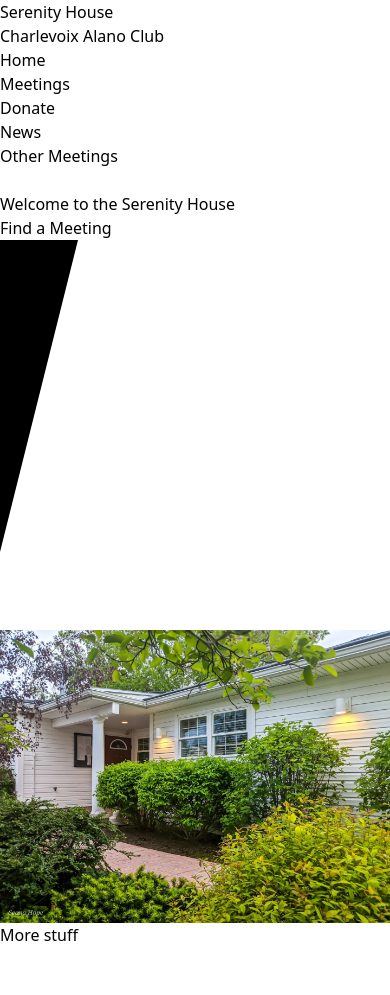
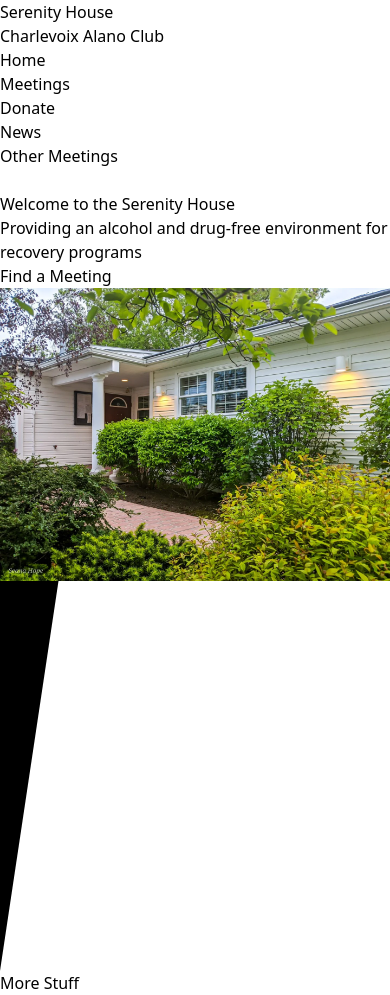
Before and after one commit to mikecebul/chx-alano-club, a Next.js app: page / in a window 390 px wide. Before the commit the page ends 947 px from the top, so only its background shows below. Built offline with nearby package versions, Linux system fonts and the light colour scheme.

Commit message:
style: mobile friendly Hero

```diff
--- a/app/hero1.tsx
+++ b/app/hero1.tsx
@@ -6,14 +6,16 @@ import alanoClub from "../public/Clubhouse1440.webp";
 export default function Hero1() {
   return (
     <>
-      <div className="flex flex-col xl:flex-row items-center relative">
-        <div className="flex flex-col self-center items-center xl:pl-56 space-y-16 w-1/2 mt-48 xl:mt-0">
-          <h3 className="dark:text-slate-200 text-3xl text-center">
+      <div className="flex flex-col xl:flex-row items-center w-full xl:mt-0 relative z-0">
+        <div className="flex flex-col self-center items-center xl:basis-1/2 xl:shrink-0 xl:pl-48 relative z-10 px-8">
+          <h3 className="dark:text-slate-200 text-3xl text-center pt-16">
             Welcome to the{" "}
             <span className="block text-6xl dark:text-slate-100 font-semibold">
               Serenity House
             </span>
           </h3>
+          <p className="text-center py-8">
+Providing an alcohol and drug-free environment for recovery programs</p>
           <Link
             href="/meetings"
             className="transition hover:scale-105 duration-75 px-6 py-2 dark:bg-pink-700 bg-pink-700 text-white rounded-2xl text-center w-48 font-semibold tracking-wide shadow-lg"
@@ -21,15 +23,15 @@ export default function Hero1() {
             Find a Meeting
           </Link>
         </div>
-        <div className="flex flex-1 max-w-2xl relative">
-          <svg viewBox="0 0 100 100" preserveAspectRatio="none" className="bg-none absolute inset-0 z-0">
-            <polygon points="0,0 0,80 20,0"  className="dark:fill-slate-800"/>
-          </svg>
+        <div className="pt-8 sm:pt-16 relative z-0 xl:flex w-full">
           <Image
             src={alanoClub}
             alt="Front door of the Charlevoix Alano Club"
-            className="rounded hidden xl:block object-cover"
+            className="object-cover"
           />
+          <svg viewBox="0 0 100 100" height="100%" className="bg-none hidden xl:block absolute">
+            <polygon points="0,0 0,100 15,0"  className="dark:fill-slate-800 fill-slate-100"/>
+          </svg>
         </div>
       </div>
     </>
--- a/app/navBar.tsx
+++ b/app/navBar.tsx
@@ -27,14 +27,14 @@ const links = [
 
 export default function NavBar() {
   return (
-    <header className="">
+    <header className="relative z-10">
       <nav className="flex py-3 px-16 shadow-lg rounded-b-lg dark:bg-slate-900 bg-slate-50">
-        <div className="flex-col text-center">
+        <div className="flex-col text-center flex-auto">
           <h1 className="text-2xl">Serenity House</h1>
           <h2 className="text-xs">Charlevoix Alano Club</h2>
         </div>
-        <div className="flex flex-grow justify-between items-center">
-          <div className=" px-16 space-x-8 flex">
+        <div className="flex-grow justify-between items-center hidden xl:flex">
+          <div className="px-16 space-x-8 flex">
             {links.map((link, idx) => (
               <NavLink key={idx} href={link.href}>
                 {link.name}
--- a/app/page.tsx
+++ b/app/page.tsx
@@ -6,7 +6,7 @@ export default function Home() {
       <Hero1 />
 
       <div>
-        <h4 className="text-center p-32 text-4xl font-semibold">More stuff</h4>
+        <h4 className="text-center pt-16 text-4xl font-semibold">More Stuff</h4>
       </div>
     </>
   );
```
